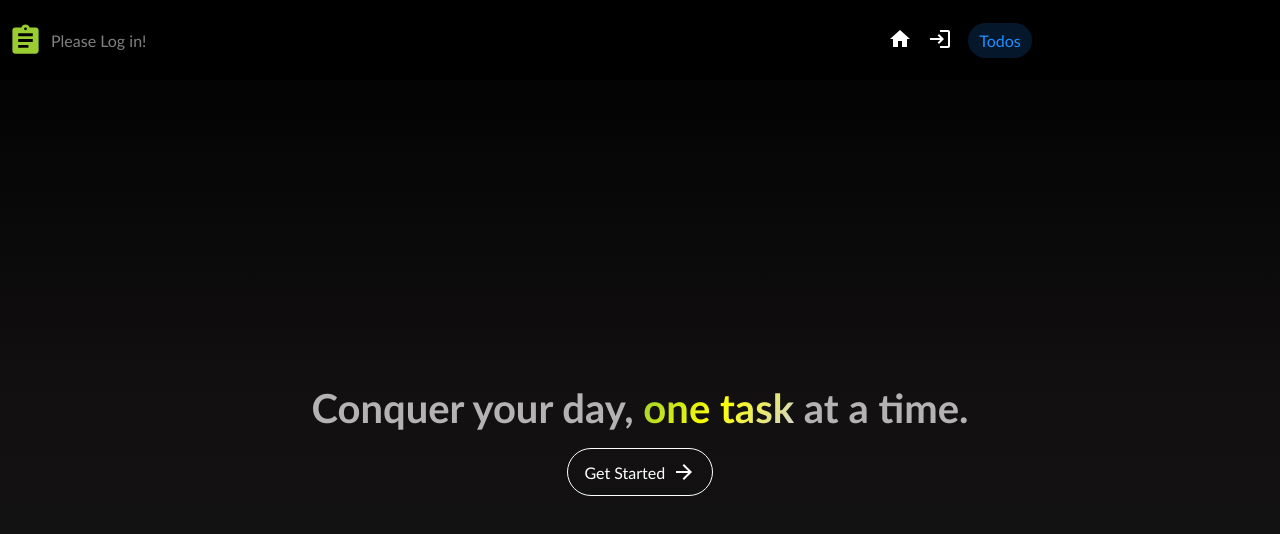
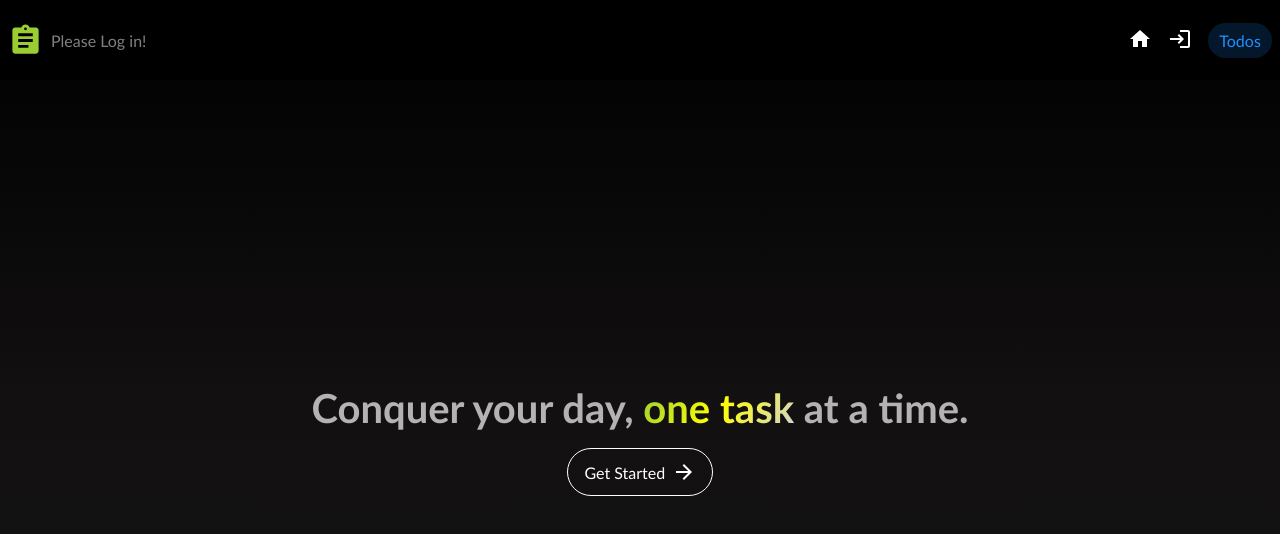
Before and after one commit to ArpitaHalvi/advance-todo-list, a React (Vite) app: page / in a window 1280 px wide. Shown: the top 534 px of the page. Built offline with nearby package versions, Linux system fonts and the light colour scheme.

Commit message:
Commited changes

```diff
--- a/src/App.css
+++ b/src/App.css
@@ -9,7 +9,6 @@
 }
 
 .navbar > .logo {
-  width: 50%;
   padding: 0.5rem;
   color: yellowgreen;
   display: flex;
@@ -26,7 +25,6 @@
 }
 
 .navbar > .user-status {
-  width: 50%;
   padding: 0.5rem;
 }
 
@@ -86,7 +84,7 @@
 }
 
 .home-page h1 {
-  width: 70%;
+  width: 80%;
   font-size: 2.5rem;
   color: #b4b2b2;
   text-align: center;
```
